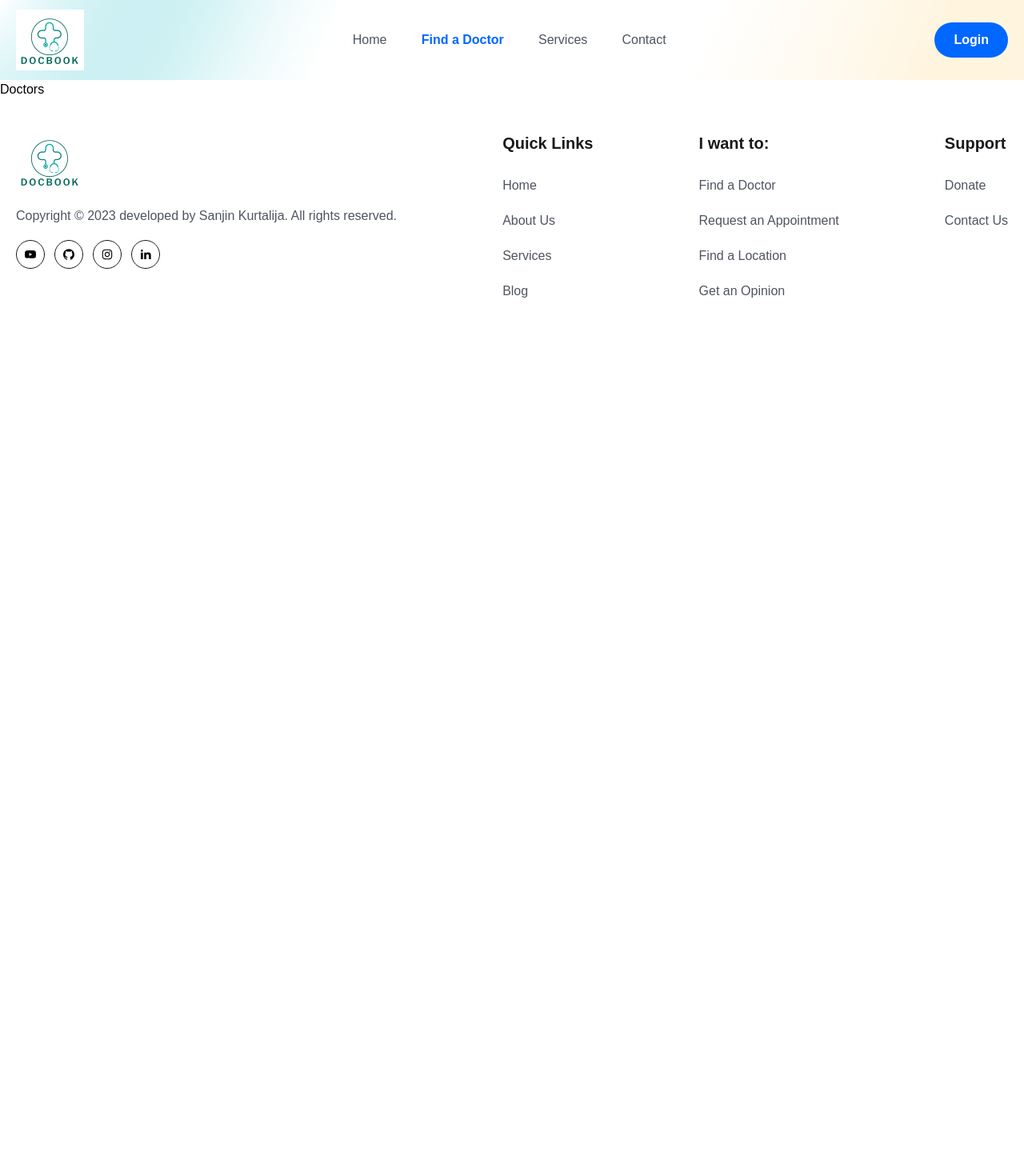
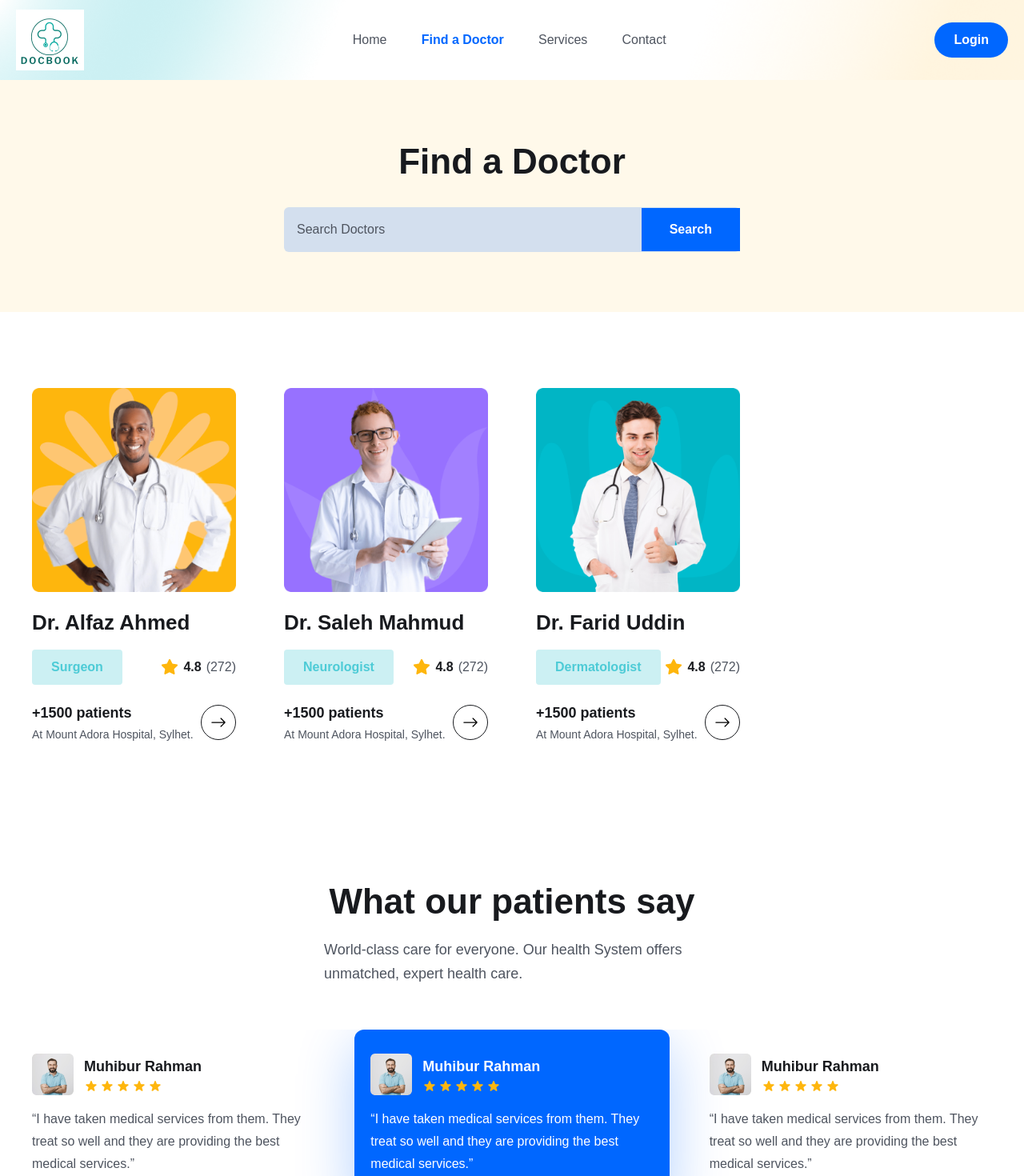
Before and after one commit to Sanjin888/DocBook, a React (Vite) app in the folder frontend/: page /doctors in a window 1280 px wide. Shown: the top 1470 px of the page at 80% size. Before the commit the page ends 800 px from the top, so only its background shows below. Built offline with nearby package versions, Linux system fonts and the light colour scheme; the HTML template or start-up script is replaced by a standard one.

Commit message:
service and doctors page

```diff
--- a/frontend/src/pages/Doctors/Doctors.jsx
+++ b/frontend/src/pages/Doctors/Doctors.jsx
@@ -1,7 +1,51 @@
-import React from "react";
+import DoctorCard from "../../components/Doctors/DoctorCard";
+import { doctors } from "./../../assets/data/doctors";
+import Testimonial from "../../components/Testimonial/Testimonial";
 
 const Doctors = () => {
-  return <div>Doctors</div>;
+  return (
+    <>
+      <section className="bg-[#FFF9EA]">
+        <div className="container text-center ">
+          <h2 className="heading">Find a Doctor</h2>
+          <div className="max-w-[570px] mt-[30px] mx-auto bg-[#0066FF2C] rounded-md flex items-center justify-between ">
+            <input
+              type="search"
+              className="py-4 pl-4 pr-2 bg-transparent w-full focus:outline-none cursor-pointer placeholder:text-textColor"
+              placeholder="Search Doctors"
+            />
+            <button className="btn mt-0 rounded-[0px] rounder-r-md ">
+              Search
+            </button>
+          </div>
+        </div>
+      </section>
+
+      <section>
+        <div className="container">
+          <div className=" grid grid-cols-1 sm:grid-cols-2 md:grid-cols-3 lg:grid-cols-4 gap-5 ">
+            {doctors.map((doctor) => (
+              <DoctorCard key={doctor.id} doctor={doctor} />
+            ))}
+          </div>
+        </div>
+      </section>
+
+      <section>
+        <div className="container">
+          <div className="xl:w-[470px] mx-auto ">
+            <h2 className="heading text-center "> What our patients say</h2>
+            <p className="text__para teqxt-center">
+              World-class care for everyone. Our health System offers unmatched,
+              expert health care.
+            </p>
+          </div>
+
+          <Testimonial />
+        </div>
+      </section>
+    </>
+  );
 };
 
 export default Doctors;
--- a/frontend/src/pages/Services.jsx
+++ b/frontend/src/pages/Services.jsx
@@ -1,7 +1,18 @@
-import React from "react";
+import {services } from "../assets/data/services";
+import ServiceCard from "../components/Services/ServiceCard";
 
 const Services = () => {
-  return <div>Services</div>;
+  return (
+    <section>
+      <div className="container">
+      <div className="grid grid-cols-1 md:grid-cols-2 lg:grid-cols-3 gap-5 lg:gap-[30px]">
+      {services.map((item, index) => (
+        <ServiceCard item={item} index={index} key={index} />
+      ))}
+    </div>
+      </div>
+    </section>
+  );
 };
 
 export default Services;
```
